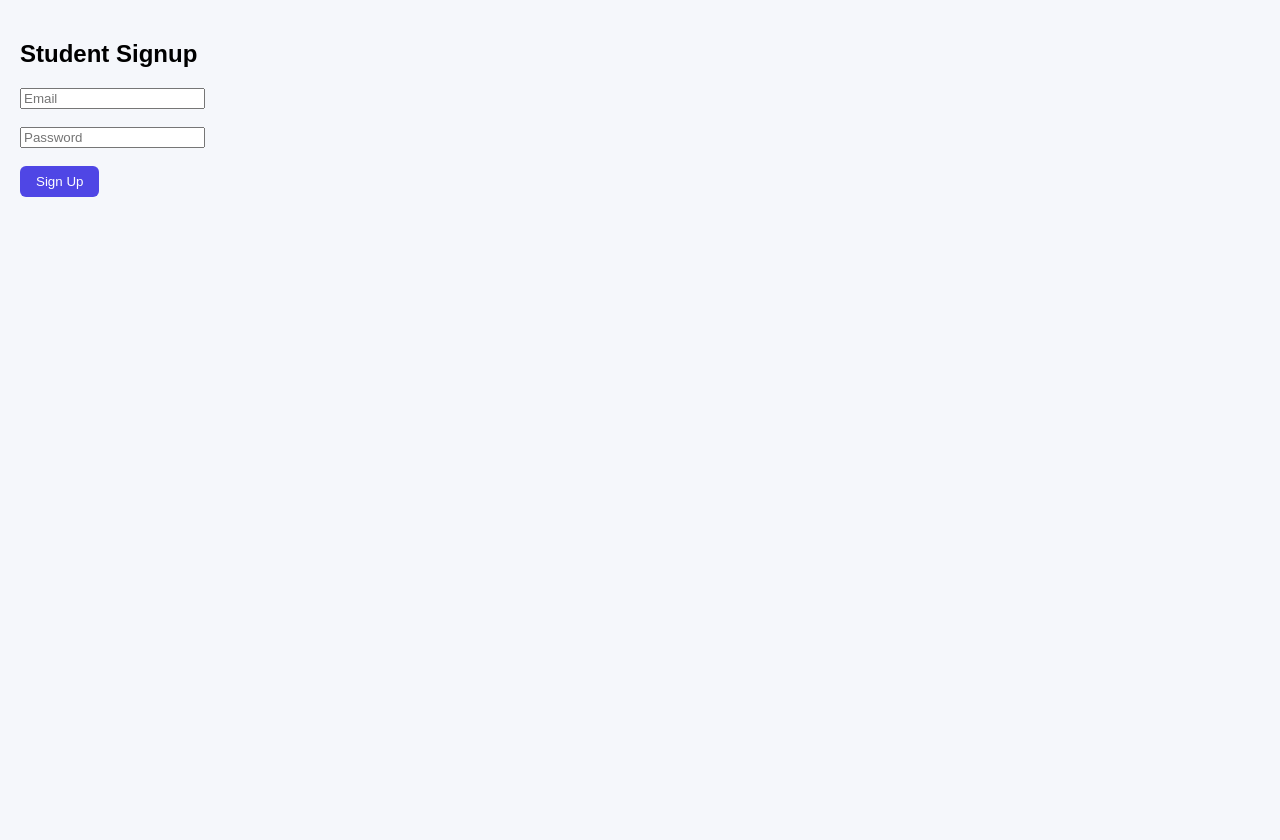
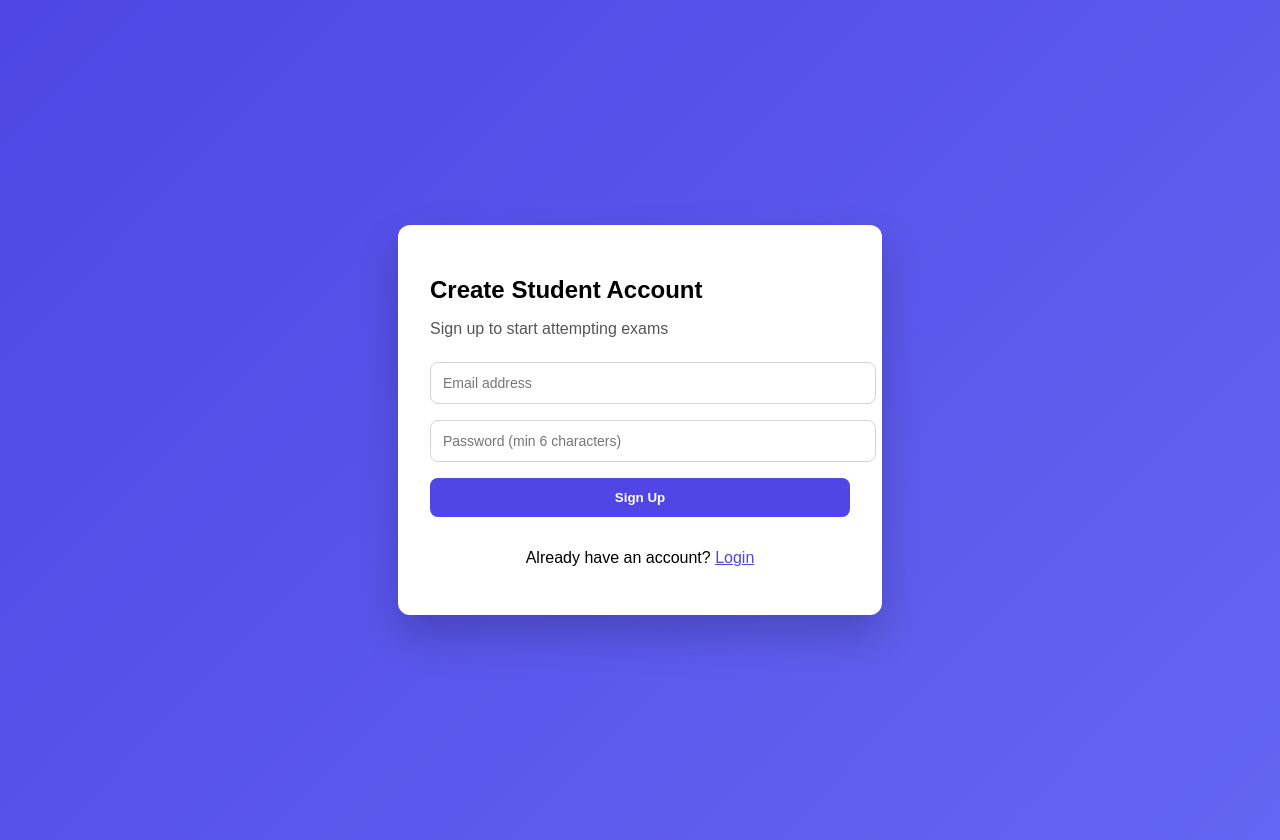
Before and after one commit to Harikrishna9875/exam-portal, a React (Create React App) app: page /signup in a window 1280 px wide. Before the commit the page ends 800 px from the top, so only its background shows below. Built offline with nearby package versions, Linux system fonts and the light colour scheme.

Commit message:
Redesign signup page with professional UI and improved UX

```diff
--- a/src/pages/Signup.js
+++ b/src/pages/Signup.js
@@ -2,20 +2,32 @@ import { useState } from "react";
 import { createUserWithEmailAndPassword } from "firebase/auth";
 import { doc, setDoc } from "firebase/firestore";
 import { auth, db } from "../firebase";
+import { motion } from "framer-motion";
 
 function Signup() {
   const [email, setEmail] = useState("");
   const [password, setPassword] = useState("");
   const [error, setError] = useState("");
+  const [loading, setLoading] = useState(false);
 
+  /* ---------------- SIGNUP ---------------- */
   const handleSignup = async () => {
+    setError("");
+
     if (!email || !password) {
-      alert("Email and password required");
+      setError("Email and password are required.");
+      return;
+    }
+
+    if (password.length < 6) {
+      setError("Password must be at least 6 characters.");
       return;
     }
 
     try {
-      // 1. Create Auth user
+      setLoading(true);
+
+      // Create Auth user
       const userCredential = await createUserWithEmailAndPassword(
         auth,
         email,
@@ -24,42 +36,121 @@ function Signup() {
 
       const user = userCredential.user;
 
-      // 2. Create Firestore user document
+      // Create Firestore user doc
       await setDoc(doc(db, "users", user.uid), {
         role: "student",
+        email,
         createdAt: new Date(),
       });
 
-      // 3. Redirect to student dashboard
+      // Redirect
       window.location.href = "/student";
     } catch (err) {
-      setError(err.message);
+      if (err.code === "auth/email-already-in-use") {
+        setError("This email is already registered.");
+      } else {
+        setError("Unable to create account. Try again.");
+      }
+    } finally {
+      setLoading(false);
     }
   };
 
+  /* ---------------- UI ---------------- */
   return (
-    <div style={{ padding: 20 }}>
-      <h2>Student Signup</h2>
+    <div
+      style={{
+        minHeight: "100vh",
+        background: "linear-gradient(135deg, #4f46e5, #6366f1)",
+        display: "flex",
+        alignItems: "center",
+        justifyContent: "center",
+        padding: 20,
+      }}
+    >
+      <motion.div
+        initial={{ opacity: 0, y: 20 }}
+        animate={{ opacity: 1, y: 0 }}
+        transition={{ duration: 0.4 }}
+        style={{
+          background: "#ffffff",
+          padding: 32,
+          borderRadius: 12,
+          width: "100%",
+          maxWidth: 420,
+          boxShadow: "0 20px 40px rgba(0,0,0,0.2)",
+        }}
+      >
+        <h2 style={{ marginBottom: 8 }}>Create Student Account</h2>
+        <p style={{ marginBottom: 24, color: "#555" }}>
+          Sign up to start attempting exams
+        </p>
 
+        {/* Email */}
         <input
           type="email"
-        placeholder="Email"
+          placeholder="Email address"
+          value={email}
           onChange={(e) => setEmail(e.target.value)}
+          style={inputStyle}
         />
-      <br /><br />
 
+        {/* Password */}
         <input
           type="password"
-        placeholder="Password"
+          placeholder="Password (min 6 characters)"
+          value={password}
           onChange={(e) => setPassword(e.target.value)}
+          style={inputStyle}
         />
-      <br /><br />
 
-      <button onClick={handleSignup}>Sign Up</button>
+        {/* Error */}
+        {error && (
+          <p style={{ color: "#dc2626", marginBottom: 12 }}>
+            {error}
+          </p>
+        )}
 
-      {error && <p style={{ color: "red" }}>{error}</p>}
+        {/* Signup Button */}
+        <button
+          onClick={handleSignup}
+          disabled={loading}
+          style={{
+            width: "100%",
+            padding: "12px",
+            background: "#4f46e5",
+            color: "#fff",
+            border: "none",
+            borderRadius: 8,
+            fontWeight: "bold",
+            cursor: loading ? "not-allowed" : "pointer",
+            marginBottom: 16,
+            opacity: loading ? 0.7 : 1,
+          }}
+        >
+          {loading ? "Creating account..." : "Sign Up"}
+        </button>
+
+        {/* Login Link */}
+        <p style={{ textAlign: "center" }}>
+          Already have an account?{" "}
+          <a href="/" style={{ color: "#4f46e5" }}>
+            Login
+          </a>
+        </p>
+      </motion.div>
     </div>
   );
 }
 
+/* ---------------- INPUT STYLE ---------------- */
+const inputStyle = {
+  width: "100%",
+  padding: "12px",
+  marginBottom: 16,
+  borderRadius: 8,
+  border: "1px solid #d1d5db",
+  fontSize: 14,
+};
+
 export default Signup;
```
Lines whose indentation alone changed are shown as unchanged.
